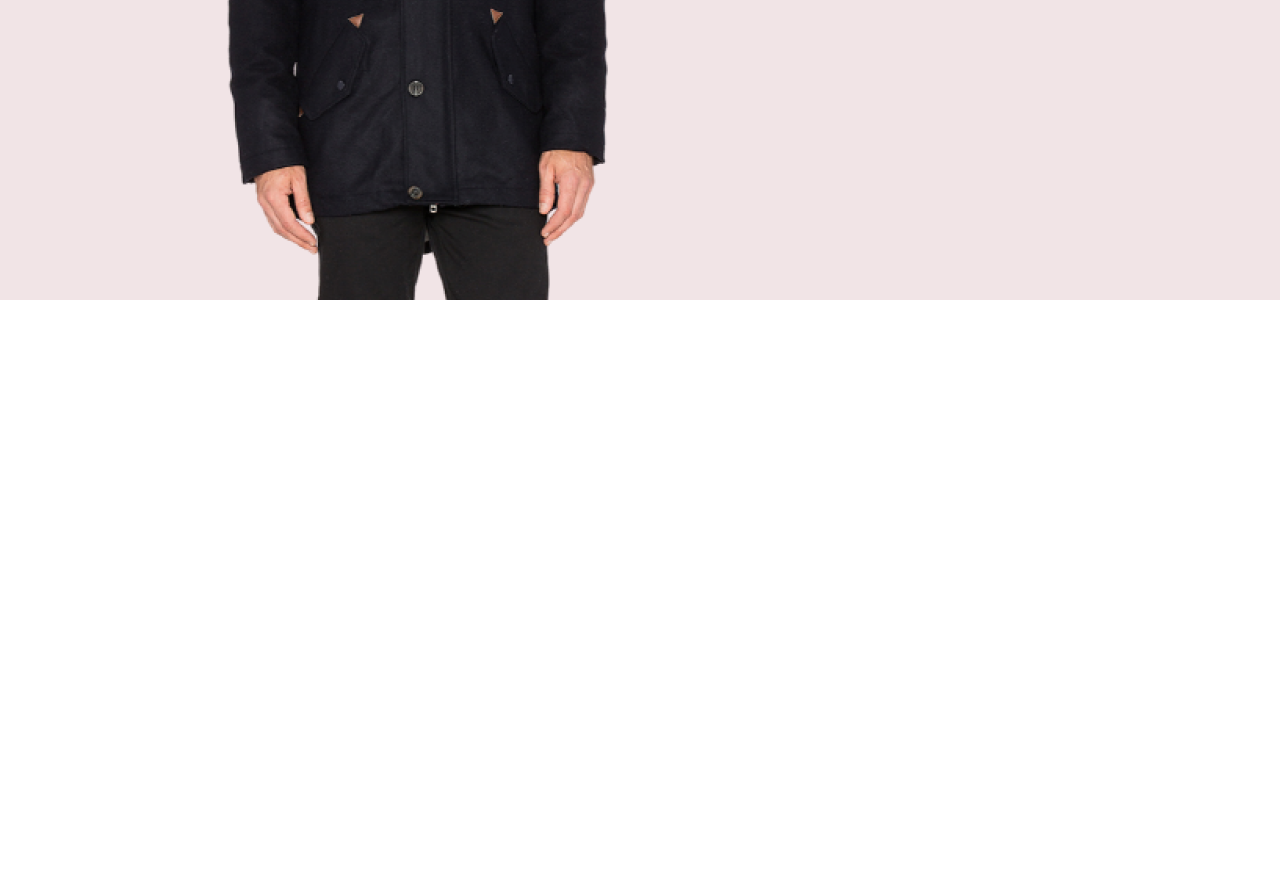
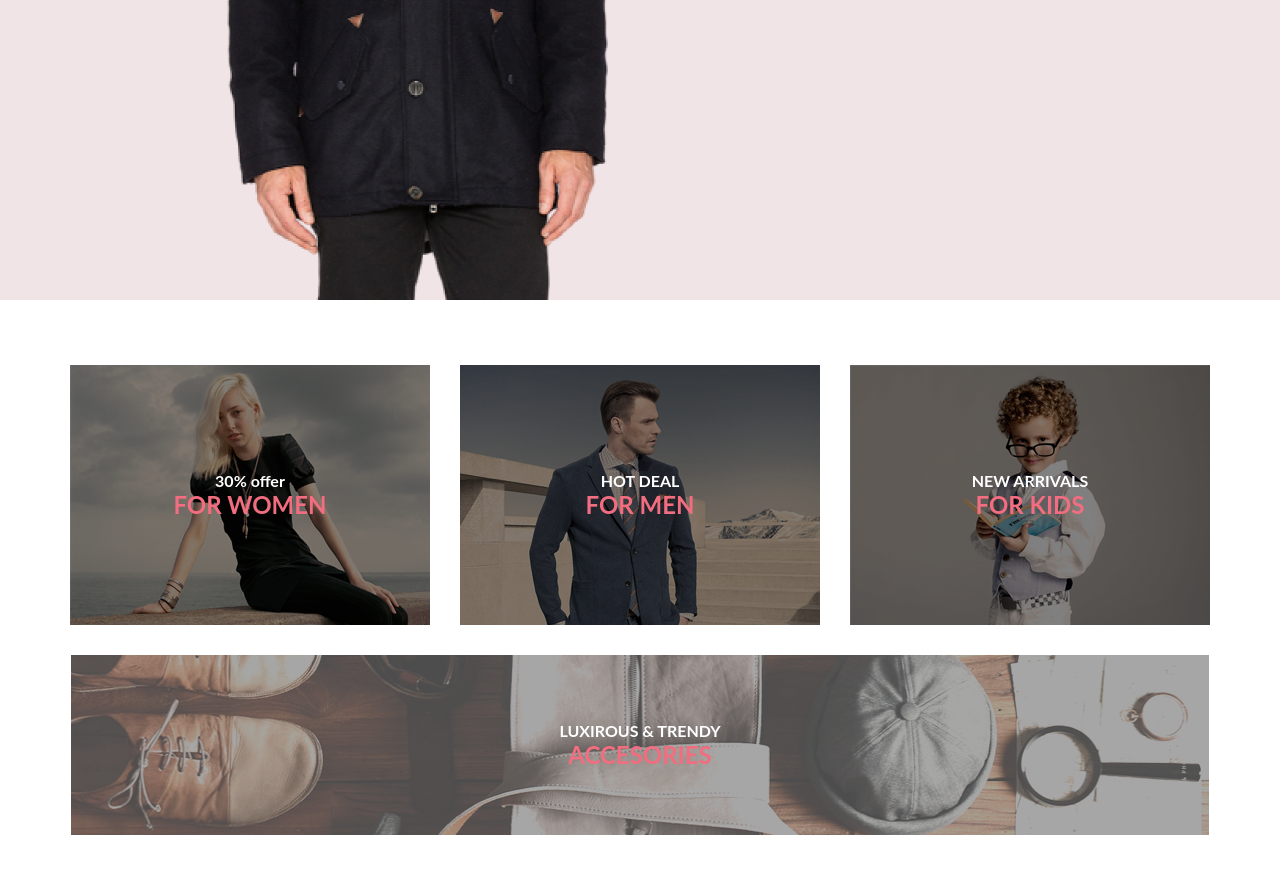
Before and after one commit to jpikin/html2_hw, a plain HTML site: page index.html in a window 1280 px wide. Shown: the part 542-1415 px from the top of the page. Before the commit the page ends 842 px from the top, so only its background shows below. Drawn offline with Linux system fonts and the light colour scheme.

Commit message:
offer section added

```diff
--- a/index.html
+++ b/index.html
@@ -33,7 +33,22 @@
         </div>
     </section>
 <section class="offer">
-
+    <div class="offer__card">
+        <img src="./img/woman.png" alt="woman picture" class="offer__card__img">
+        <h4 class="offer__card__text">30% offer <br> <span class="offer__card__bottom_text">FOR WOMEN</span></h4>
+    </div>
+    <div class="offer__card">
+        <img src="./img/man.png" alt="man picture" class="offer__card__img">
+        <h4 class="offer__card__text">HOT DEAL <br> <span class="offer__card__bottom_text">FOR MEN</span></h4>
+    </div>
+    <div class="offer__card">
+        <img src="./img/child.png" alt="child picture" class="offer__card__img">
+        <h4 class="offer__card__text">NEW ARRIVALS<br> <span class="offer__card__bottom_text">FOR KIDS</span></h4>
+    </div>
+    <div class="offer__card offer__big_card">
+        <img src="./img/accessories.png" alt="accessories picture" class="offer__card__img">
+        <h4 class="offer__card__text offer__card__big_text">LUXIROUS & TRENDY <br> <span class="offer__card__bottom_text">ACCESORIES</span></h4>
+    </div>
 </section>
 </body>
 </html>
--- a/style.scss
+++ b/style.scss
@@ -12,6 +12,11 @@
 @mixin center_800(){
     padding-left:calc(50% - 800px);
     padding-right:calc(50% - 800px);
+}
+@mixin center_position(){
+    display: flex;
+    align-items: center;
+    justify-content: center;
 }
 %font-lato{
     font-family: Lato;
@@ -78,3 +83,39 @@
     font-weight: 700;
     }
 }
+.offer > div:nth-child(4) {
+    grid-row-start: 2;
+    grid-column-start: 1;
+    grid-column-end: 4;
+}
+.offer{
+    width: $widthContent;
+    @include center_570();
+    margin-top: 65px;
+    margin-bottom: 96px;
+    display: grid;
+    grid-template-columns: repeat(3, 360px);
+    grid-template-rows: 260px 180px;
+    gap: $gapItems;
+    &__card{
+        position: relative;
+        @include center_position();
+        &__text{
+            @include center_position();
+            position: absolute;
+            @extend %font-lato;
+            flex-direction: column;
+            color: #FFF;
+            font-size: 16px;
+            font-weight: 400px;
+        }
+        &__bottom_text{
+            font-size: 24px;
+            font-weight: 700;
+            color: $colorBrand;
+        }
+        &__img{
+            filter: brightness(50%);
+        }
+    }
+}
```
Also changed, not shown: style.css, 1 other file.
